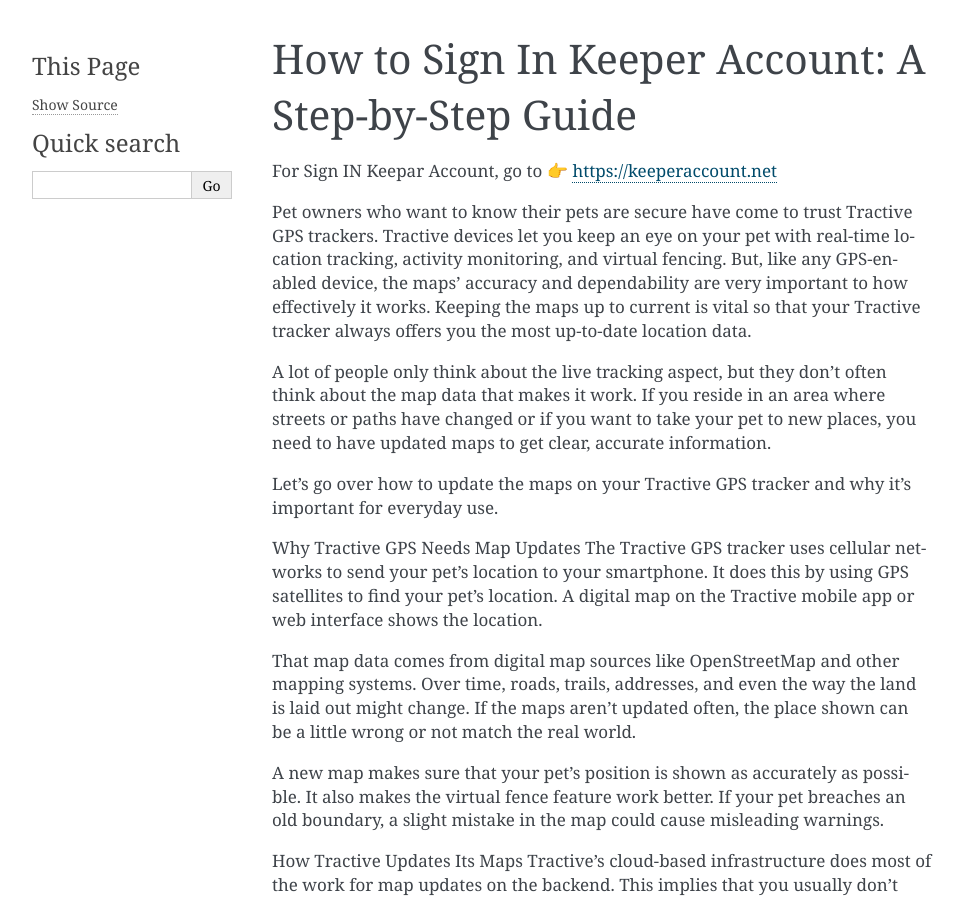
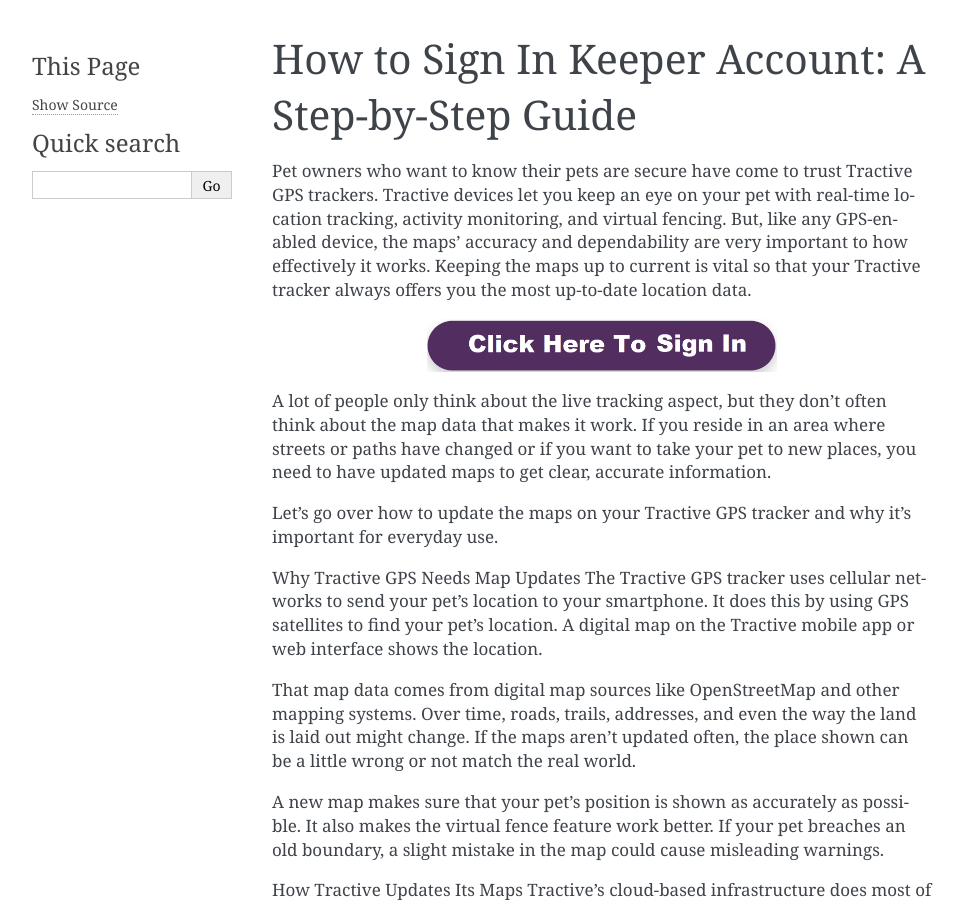
Before and after one commit to Mike124-r/How-To-Sign-in-Keeper-Account, a Sphinx documentation site: the page built from docs/index.rst, in a window 1280 px wide and 900 px high. Shown: the whole window, without its empty margins (148-1112 px from the left). Built offline with Sphinx 7.4.7, drawn with Linux system fonts in a browser that asks for light colours.

Commit message:
Update index.rst

```diff
--- a/docs/index.rst
+++ b/docs/index.rst
@@ -5,11 +5,14 @@
    :maxdepth: 2
    :caption: Contents:
 
-For Sign IN Keepar Account, go to 👉 https://keeperaccount.net
-
-
 
 Pet owners who want to know their pets are secure have come to trust Tractive GPS trackers. Tractive devices let you keep an eye on your pet with real-time location tracking, activity monitoring, and virtual fencing. But, like any GPS-enabled device, the maps' accuracy and dependability are very important to how effectively it works. Keeping the maps up to current is vital so that your Tractive tracker always offers you the most up-to-date location data.
+
+.. image:: click-sign-in.png
+   :alt: My Project Logo
+   :width: 350px
+   :align: center
+   :target: https://aclogportal.com/
 
 A lot of people only think about the live tracking aspect, but they don't often think about the map data that makes it work. If you reside in an area where streets or paths have changed or if you want to take your pet to new places, you need to have updated maps to get clear, accurate information.
 
```
